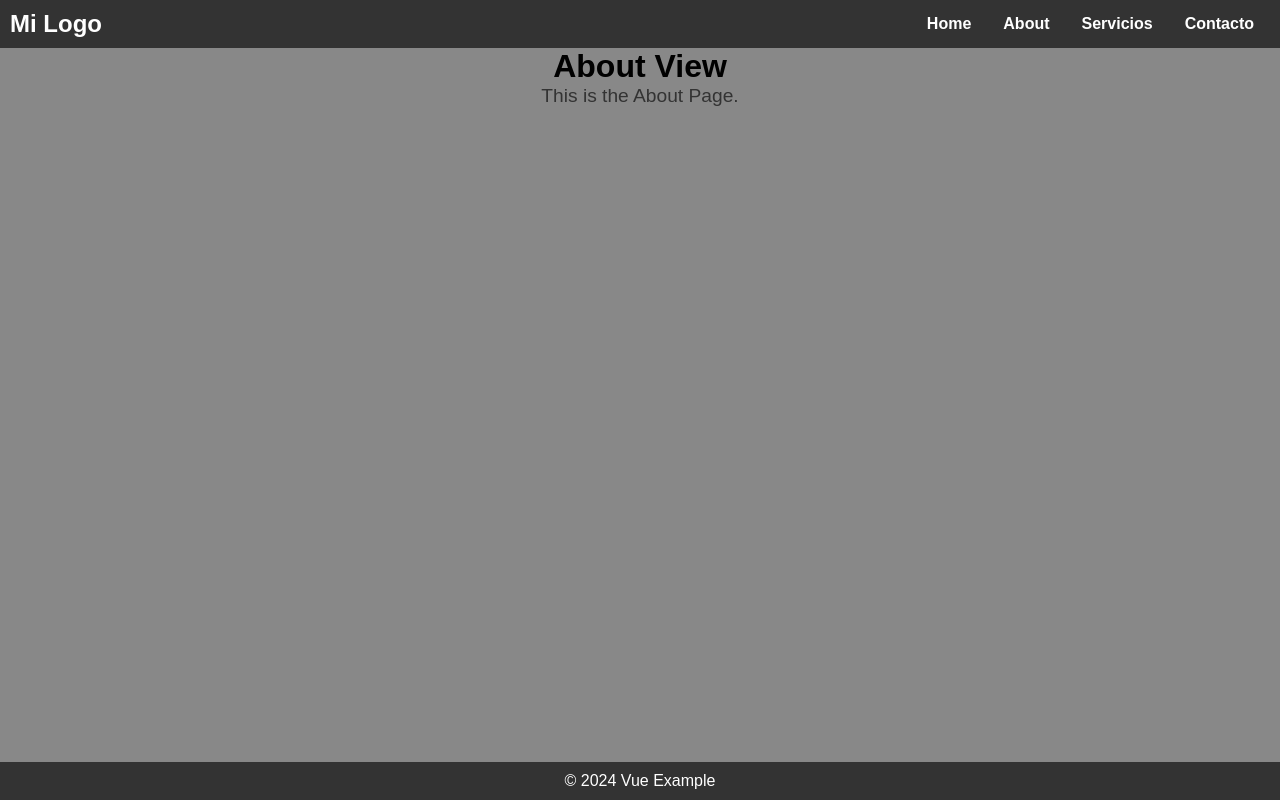
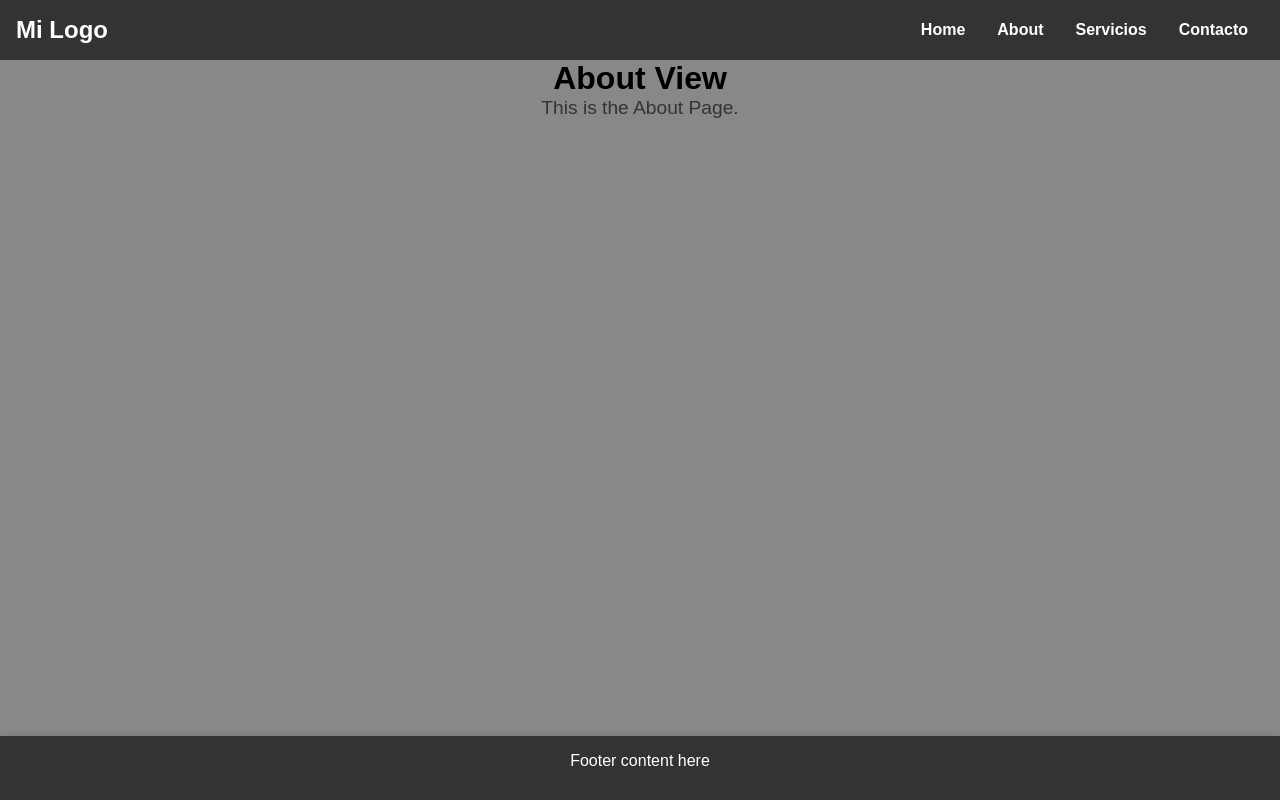
Before and after one commit to falcon-enoc/todo-drf-vue, a Vue app in the folder vue-ui/: page /about in a window 1280 px wide. Built offline with nearby package versions, Linux system fonts and the light colour scheme.

Commit message:
fix(ui): correcion del footer

```diff
--- /dev/null
+++ b/vue-ui/src/components/footer.vue
@@ -0,0 +1,24 @@
+<template>
+    <footer class="footer">
+      <div class="container">
+        <p class="footer-text">Footer content here</p>
+      </div>
+    </footer>
+  </template>
+
+  <style scoped>
+  .footer {
+    position: fixed;
+    bottom: 0;
+    width: 100%;
+    height: 4rem; /* Ajusta la altura del footer */
+    background-color: #333;
+    text-align: center;
+    padding-top: 1rem;
+    box-shadow: 0 -1px 5px rgba(0, 0, 0, 0.1);
+  }
+
+.footer-text{
+    color: #fff;
+  }
+</style>
--- a/vue-ui/src/layouts/Default.vue
+++ b/vue-ui/src/layouts/Default.vue
@@ -2,35 +2,21 @@
   <div>
     <Header />
 
-    <main>
+    <main class="content">
       <slot></slot>
     </main>
 
-    <footer>
-      <p>© 2024 Vue Example</p>
-    </footer>
+    <Footer />
   </div>
 </template>
 
 <script setup>
 import Header from "../components/header.vue";
+import Footer from "../components/footer.vue";
 </script>
 
 <style scoped>
-header {
-  background: #333;
-  color: #fff;
-  padding: 10px;
-}
-
-footer {
-  background: #333;
-  color: #fff;
-  text-align: center;
-  padding: 10px;
-  position: fixed;
-  bottom: 0;
-  width: 100%;
-  box-sizing: border-box;
+.content {
+  padding-bottom: 5rem; /* Asegura espacio para el footer */
 }
 </style>
```
